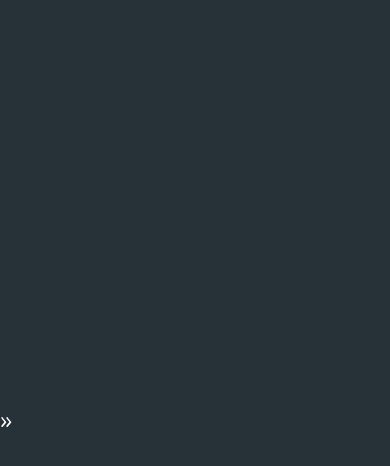
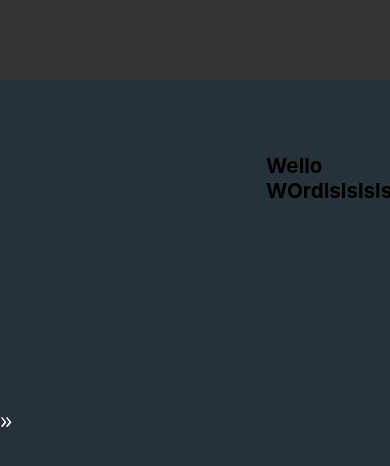
Before and after one commit to PedroMarquesN/compositionpattern, a React (Create React App) app: page / in a window 390 px wide. Shown: the top 466 px of the page. Built offline with nearby package versions, Linux system fonts and the light colour scheme.

Commit message:
Refactor Sidebar component to improve responsiveness and add toggle functionality

```diff
--- a/src/App.tsx
+++ b/src/App.tsx
@@ -1,18 +1,25 @@
 
-import React, { useState } from "react";
+import React from "react";
 import styled from "styled-components";
 import Sidebar from "./layout/Sidebar";
-import Topx from "./layout/Topside";
+import Navbar from "./layout/Topside";
+import Home from "./layout/Home";
+import ContentContainer from "./layout/Home";
 
 
-// URL de um ícone pequeno de exemplo
-const imageSrc = "https://img.icons8.com/ios-filled/50/000000/react-native.png";
+
+
 
 function App() {
 
 
   return (
+    <>
+      <Navbar  />
       <Sidebar />
+      <ContentContainer />
+    </>
+
   );
 }
 
--- /dev/null
+++ b/src/layout/Home/index.tsx
@@ -0,0 +1,23 @@
+import styled from 'styled-components';
+import { FC } from 'react';
+
+interface ContainerProps {
+}
+
+const Container = styled.div<ContainerProps>`
+  flex: 1;
+  margin-top: 57px;
+  transition: margin-left 0.3s ease;
+  padding: ${({ theme }) => theme.space[4]};
+  margin-left: 250px;
+`;
+
+const ContentContainer: FC<ContainerProps> = () => {
+  return (
+    <Container>
+      <h1>Wello WOrdlslslslss</h1>
+    </Container>
+  );
+};
+
+export default ContentContainer;
--- /dev/null
+++ b/src/layout/Sidebar/style.ts
@@ -0,0 +1 @@
+export {};
--- a/src/layout/Topside/index.tsx
+++ b/src/layout/Topside/index.tsx
@@ -1,41 +1,16 @@
 import React from 'react';
 import styled from 'styled-components';
 import { FiHome, FiSettings } from 'react-icons/fi';
+import { NavbarContainer } from './style';
 
 interface NavbarProps {
-  isOpen: boolean;
+
 }
 
-const NavbarContainer = styled.div<NavbarProps>`
-  position: fixed;
-  top: 0;
-  left: ${({ isOpen }) => (isOpen ? '250px' : '0')};
-  width: ${({ isOpen }) => (isOpen ? 'calc(100% - 250px)' : '100%')};
-  height: 57px;
-  background-color: #333;
-  display: flex;
-  align-items: center;
-  justify-content: flex-start;
-  transition: left 0.3s, width 0.3s;
-`;
 
-const NavItem = styled.div`
-  color: #fff;
-  font-size: 18px;
-  margin-right: 20px;
-  cursor: pointer;
-`;
-
-const Navbar: React.FC<NavbarProps> = ({ isOpen }) => {
+const Navbar: React.FC<NavbarProps> = () => {
   return (
-    <NavbarContainer isOpen={isOpen}>
-      <NavItem>
-        <FiHome size={24} />
-      </NavItem>
-      <NavItem>
-        <FiSettings size={24} />
-      </NavItem>
-      {/* Adicione mais itens conforme necessário */}
+    <NavbarContainer >
     </NavbarContainer>
   );
 };
--- a/src/layout/Topside/style.ts
+++ b/src/layout/Topside/style.ts
@@ -2,44 +2,21 @@ import styled from 'styled-components';
 
 import LogoImg from '../../assets/logo.png';
 
-export const TopoContainer = styled.div`
-  display: flex;
-  justify-content: space-between;
-  align-items: center;
-  position: fixed;
-  top: 0;
-  left: 0;
-  right: 0;
-  z-index: 1000;
-  padding: ${({ theme }) => theme.space[2]};
-  background: ${({ theme }) => theme.colors.secondary};
+interface NavbarProps {
+
+}
+
+export const NavbarContainer = styled.div<NavbarProps>`
+  background-color: #333;
+  height: 80px;
+  width: 100%;
+
 `;
 
-export const HamburgerButton = styled.button`
-  background-color: transparent;
-  border: none;
-  color: inherit;
-  cursor: pointer;
-`;
+
 
 export const Logo = styled.img`
   background-image: url(${LogoImg});
   width: 130px;
   height: ${({ theme }) => theme.space[10]};
 `;
-
-export const ProfileContainer = styled.div`
-  position: relative;
-  display: flex;
-  flex-direction: column;
-  padding-right: ${({ theme }) => theme.space[2]};
-`;
-
-export const ProfileImage = styled.div`
-  width: 40px;
-  height: 40px;
-  border-radius: 50%;
-  overflow: hidden;
-  cursor: pointer;
-  background-color: ${({ theme }) => theme.colors.orange};
-`;
```
Also changed, not shown: src/layout/Sidebar/itemsMenu/index.tsx (added, +19 -0 lines).
